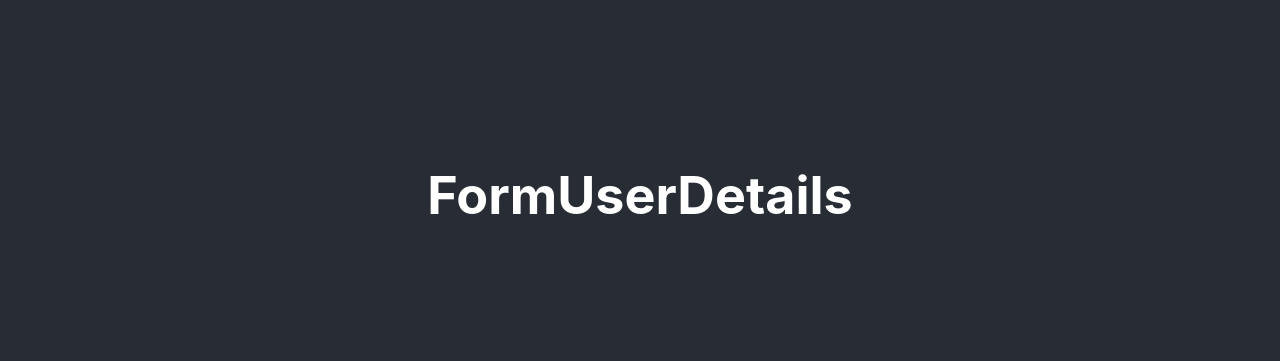
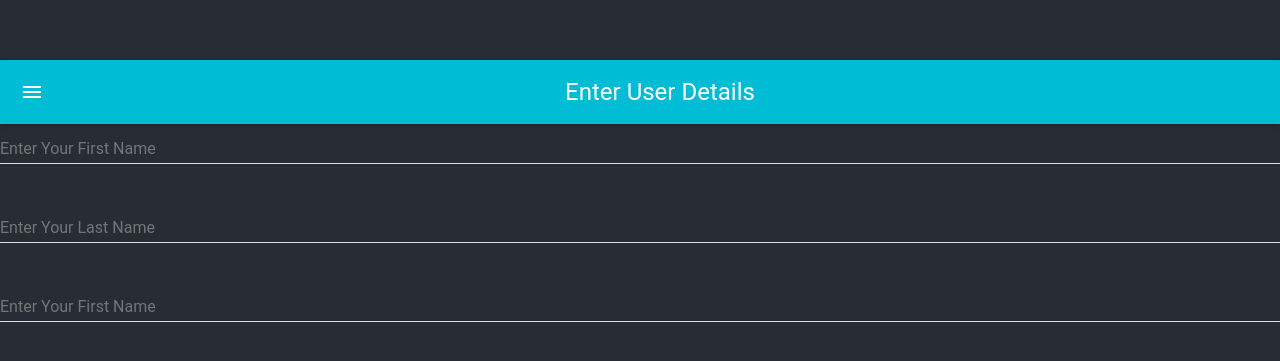
Before and after one commit to Keerthi-Mani/react-frontend-materialui, a React (Create React App) app: page / in a window 1280 px wide. Shown: the part 205-566 px from the top of the page. Built offline with nearby package versions, Linux system fonts and the light colour scheme.

Commit message:
import material ui for appbar,theme,button, text

```diff
--- a/src/components/FormUserDetails.js
+++ b/src/components/FormUserDetails.js
@@ -1,11 +1,46 @@
-import React, { Component } from "react";
+import React, { Component, Fragment } from "react";
+import MuiThemeProvider from "material-ui/styles/MuiThemeProvider";
+import AppBar from "material-ui/AppBar";
+import TextField from "material-ui/TextField";
+import RaisedButton from "material-ui/RaisedButton";
 
 class FormUserDetails extends Component {
   render() {
+    const { values, handleChange } = this.props;
+
     return (
-      <div>
-        <h1>FormUserDetails</h1>
-      </div>
+      <MuiThemeProvider>
+        <Fragment>
+          <AppBar title="Enter User Details" />
+
+          <TextField
+            placeholder="Enter Your First Name"
+            label="First Name"
+            onChange={handleChange("firstName")}
+            defaultValue={values.firstName}
+            margin="normal"
+            fullWidth="true"
+          />
+          <br />
+          <TextField
+            placeholder="Enter Your Last Name"
+            label="Last Name"
+            onChange={handleChange("lastName")}
+            defaultValue={values.lastName}
+            margin="normal"
+            fullWidth="true"
+          />
+          <br />
+          <TextField
+            placeholder="Enter Your First Name"
+            label="First Name"
+            onChange={handleChange("firstName")}
+            defaultValue={values.firstName}
+            margin="normal"
+            fullWidth="true"
+          />
+        </Fragment>
+      </MuiThemeProvider>
     );
   }
 }
```
